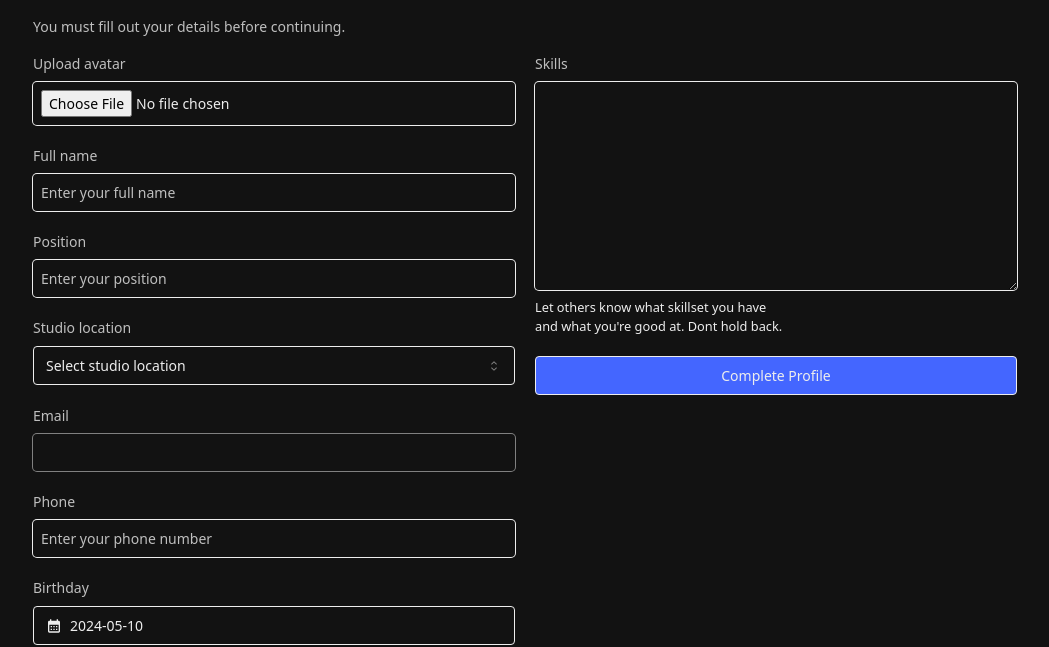
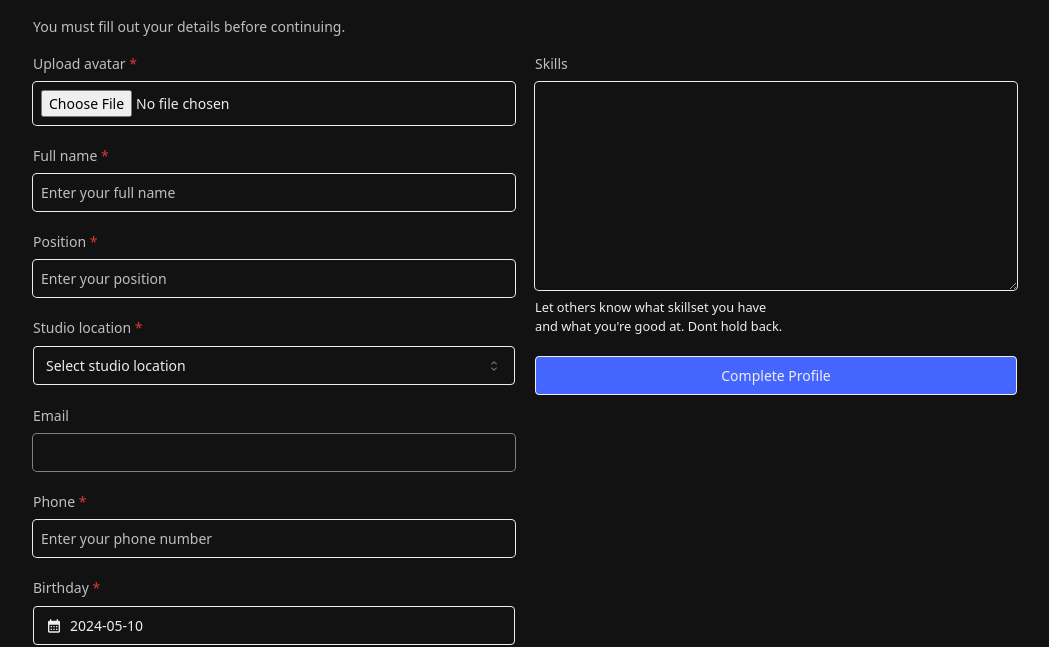
Before and after one commit to jacobfriisstrand/2-0-exam-intranet-redesign, a Next.js app: page /complete-profile in a window 1280 px wide. Shown: the part 265-912 px from the top of the page, without its empty margins (115-1164 px from the left). Built offline with nearby package versions, Linux system fonts and the light colour scheme; no server answers.

Commit message:
visual que for required fields on signup form

```diff
--- a/app/complete-profile/CompleteProfileForm.tsx
+++ b/app/complete-profile/CompleteProfileForm.tsx
@@ -52,6 +52,17 @@ const ProfileSchema = z.object({
 });
 
 type ProfileFormValues = z.infer<typeof ProfileSchema>;
+
+const isFieldOptional = (field: keyof ProfileFormValues) => {
+  return ProfileSchema.shape[field]._def.typeName !== "ZodOptional" ? (
+    <span className="text-danger">*</span>
+  ) : (
+    ""
+  );
+};
+
+console.log(ProfileSchema.shape);
+console.log(ProfileSchema.shape.skills._def.typeName);
 
 export default function CompleteProfileForm({
   completeUserProfile,
@@ -111,7 +122,9 @@ export default function CompleteProfileForm({
             name="avatar_url"
             render={({ field }) => (
               <FormItem>
-                <FormLabel htmlFor="avatar_url">Upload avatar</FormLabel>
+                <FormLabel htmlFor="avatar_url">
+                  Upload avatar {isFieldOptional("avatar_url")}
+                </FormLabel>
                 <FormControl>
                   <Input
                     type="file"
@@ -130,7 +143,9 @@ export default function CompleteProfileForm({
             name="full_name"
             render={({ field }) => (
               <FormItem>
-                <FormLabel htmlFor="full_name">Full name</FormLabel>
+                <FormLabel htmlFor="full_name">
+                  Full name {isFieldOptional("full_name")}
+                </FormLabel>
                 <FormControl>
                   <Input placeholder="Enter your full name" {...field} />
                 </FormControl>
@@ -143,7 +158,9 @@ export default function CompleteProfileForm({
             name="current_position"
             render={({ field }) => (
               <FormItem>
-                <FormLabel htmlFor="current_position">Position</FormLabel>
+                <FormLabel htmlFor="current_position">
+                  Position {isFieldOptional("current_position")}
+                </FormLabel>
                 <FormControl>
                   <Input
                     type="text"
@@ -160,7 +177,9 @@ export default function CompleteProfileForm({
             name="studio_location"
             render={({ field }) => (
               <FormItem>
-                <FormLabel htmlFor="studio_location">Studio location</FormLabel>
+                <FormLabel htmlFor="studio_location">
+                  Studio location {isFieldOptional("studio_location")}
+                </FormLabel>
                 <FormControl>
                   <Select value={field.value} onValueChange={field.onChange}>
                     <SelectTrigger>
@@ -203,7 +222,9 @@ export default function CompleteProfileForm({
             name="phone"
             render={({ field }) => (
               <FormItem>
-                <FormLabel htmlFor="phone">Phone</FormLabel>
+                <FormLabel htmlFor="phone">
+                  Phone {isFieldOptional("phone")}
+                </FormLabel>
                 <FormControl>
                   <Input
                     type="tel"
@@ -220,7 +241,9 @@ export default function CompleteProfileForm({
             name="birthday"
             render={({ field }) => (
               <FormItem>
-                <FormLabel htmlFor="birthday">Birthday</FormLabel>
+                <FormLabel htmlFor="birthday">
+                  Birthday {isFieldOptional("birthday")}
+                </FormLabel>
                 <FormControl>
                   <DatePicker
                     value={field.value || new Date()}
```
